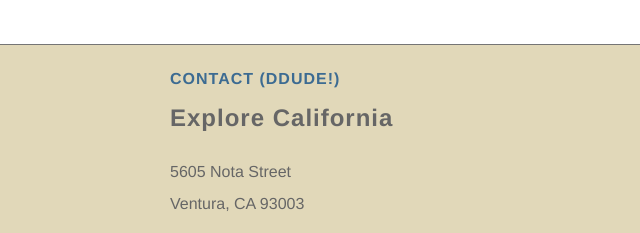
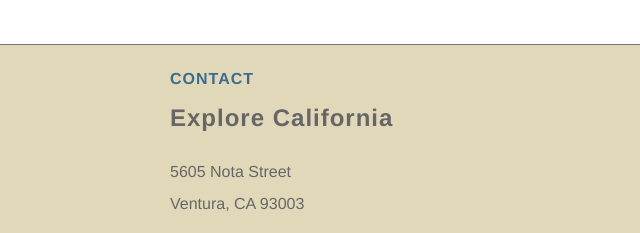
Before and after one commit to paulgoh/explore_california, a plain HTML site: page resources.html in a window 1280 px wide. Shown: the part 2587-2820 px from the top of the page, 640-1280 px from the left. Drawn offline with Linux system fonts and the light colour scheme.

Commit message:
Revert "hihihi"
This reverts commit 6f52c5e67ff09461b203cf4354db9b92a86f79a8.

```diff
--- a/resources.html
+++ b/resources.html
@@ -158,7 +158,7 @@
           </ul>
         </div>
         <div id="companyInfo">
-          <h1>Contact (DDUDE!)</h1>
+          <h1>Contact</h1>
           <h2>Explore California</h2>
           <p>5605 Nota Street<br />
             Ventura, CA 93003</p>
```
